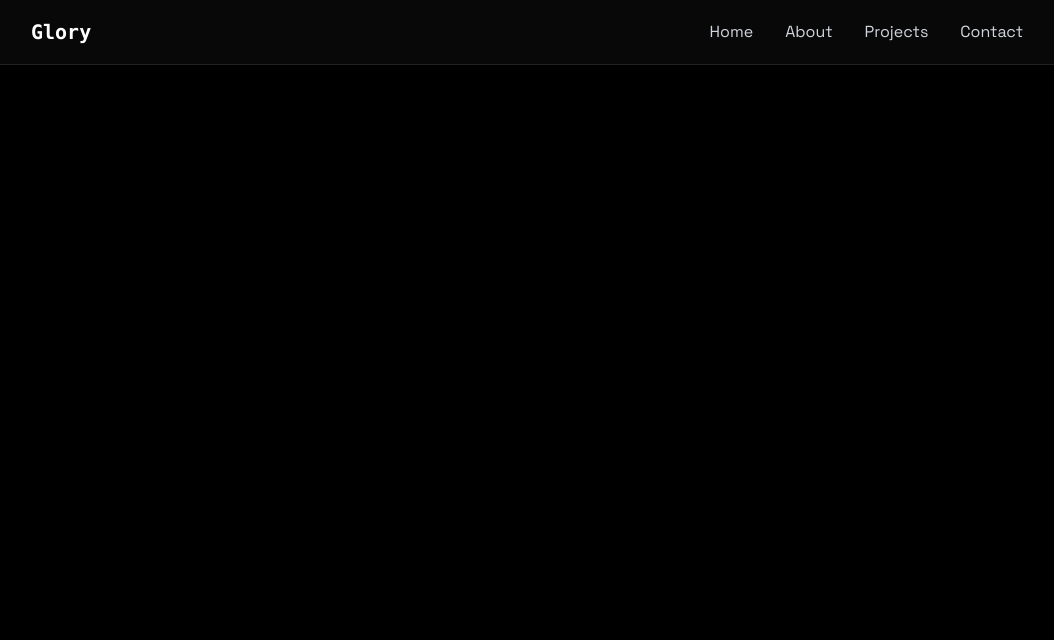
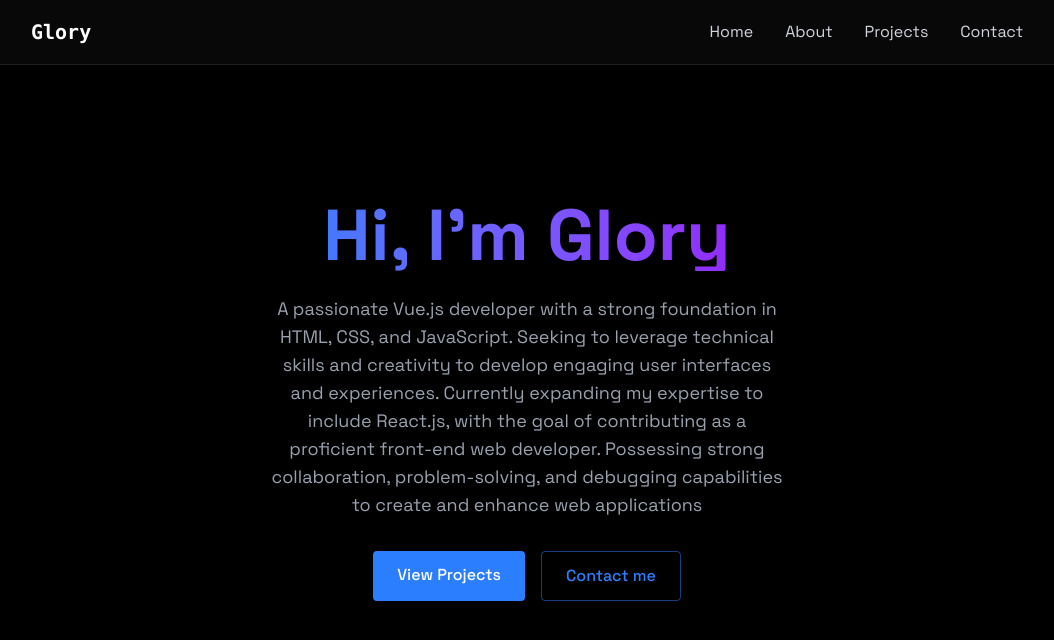
Before and after one commit to glory-arisah/Portfolio, a React (Vite) app: page / in a window 1280 px wide. Shown: the top 640 px of the page, without its empty margins (113-1167 px from the left). Built offline with nearby package versions, Linux system fonts and the light colour scheme.

Commit message:
[FEAT]: Home section

```diff
--- a/src/App.jsx
+++ b/src/App.jsx
@@ -3,6 +3,7 @@
 import { LoadingScreen } from './components/LoadingScreen'
 import { Navbar } from './components/Navbar'
 import { MobileMenu } from './components/MobileMenu'
+import { Home } from './components/sections/Home'
 import { useState } from 'react'
 
 function App() {
@@ -25,6 +26,7 @@
 					menuOpen={menuOpen}
 					setMenuOpen={setMenuOpen}
 				/>
+				<Home />
 			</div>
 		</>
 	)
--- a/src/components/sections/Home.jsx
+++ b/src/components/sections/Home.jsx
@@ -0,0 +1,44 @@
+export const Home = () => {
+	return (
+		<section
+			id="home"
+			className="min-h-screen flex items-center justify-center relative"
+		>
+			<div className="text-center z-10 px-4">
+				<h1 className="text-5xl md:text-7xl font-bold mb-6 bg-gradient-to-r from-blue-500 to-purple-600 bg-clip-text text-transparent">
+					Hi, I'm Glory
+				</h1>
+
+				<p className="text-gray-400 text-lg mb-8 max-w-lg mx-auto">
+					A passionate Vue.js developer with a strong foundation in HTML, CSS,
+					and JavaScript. Seeking to leverage technical skills and creativity to
+					develop engaging user interfaces and experiences. Currently expanding
+					my expertise to include React.js, with the goal of contributing as a
+					proficient front-end web developer. Possessing strong collaboration,
+					problem-solving, and debugging capabilities to create and enhance web
+					applications
+				</p>
+
+				<div className="flex justify-center space-x-4">
+					<a
+						href="#projects"
+						className="bg-blue-500 text-white py-3 px-6 rounded font-medium transition relative overflow-hidden hover:-translate-y-0.5
+          hover:shadow-[0_0_15px_rgba(59,130,246,0.4)]
+          "
+					>
+						View Projects
+					</a>
+
+					<a
+						href="#projects"
+						className="border border-blue-500/50 rounded text-blue-500 py-3 px-6 font-medium transition-all duration-200 hover:-translate-y-0.5
+          hover:shadow-[0_0_15px_rgba(59,130,246,0.2)] hover:bg-blue-500/10
+          "
+					>
+						Contact me
+					</a>
+				</div>
+			</div>
+		</section>
+	)
+}
--- a/src/index.css
+++ b/src/index.css
@@ -14,7 +14,7 @@
 		margin: 0px !important;
 		padding: 0px !important;
 		text-align: left !important;
-		max-width: unset !important;
+		max-width: none !important;
 	}
 }
 
```
